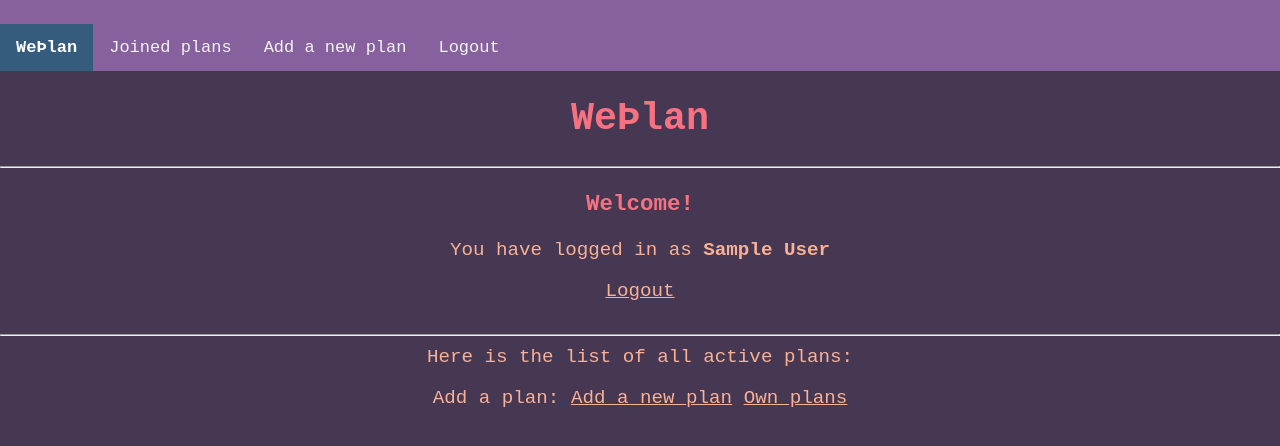
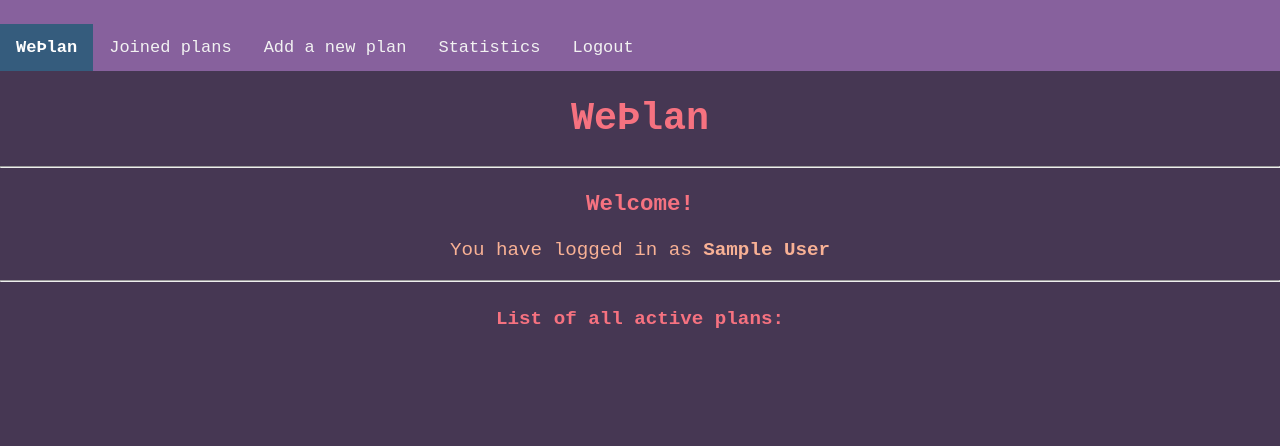
Before and after one commit to lowdodo/tsoha-weplan, a Flask app: template templates/index.html in a window 1280 px wide. Shown: the top 446 px of the page. Run offline with Flask 3, Linux system fonts and the light colour scheme; the template is opened without the code that fills it, so the values that code supplies are empty; the visitor is signed in with stand-in values (Sample User, id 1).

Commit message:
fixed joined plans

```diff
--- a/templates/index.html
+++ b/templates/index.html
@@ -4,9 +4,7 @@
   <meta charset="UTF-8">
   <meta name="viewport" content="width=device-width, initial-scale=1">
   <title>Weplan</title>
-
   <link rel="stylesheet" type="text/css" href="/static/style.css">
-
 </head>
 <body>
 {% if session.name %}
@@ -14,6 +12,7 @@
   <h2><a class="active" href="/">WeÞlan</a></h2>
   <a href="/ownplans/{{session.user_id}}">Joined plans</a>
   <a href="/addplan">Add a new plan</a>
+  <a href="/statistics">Statistics</a>
   <a href="/logout">Logout</a>
 </nav>
 {% endif %}
@@ -23,23 +22,15 @@
   <h3>Welcome!</h3>
   You have logged in as <b>{{ session.name }}</b>
   <p></p>
-  <a href="/logout">Logout</a>
-  <br><br>
   <hr>
-  Here is the list of all active plans:
+ <h4>List of all active plans:</h4>
   <ul>
     {% for plan in plans %}
     <a href="/plan/{{ plan.plan_id }}">{{ plan.name }}</a><br>
     <form action="/ownplans/{{ plan.plan_id }}" method="post">
       <button type="submit" class="submitbutton">Add to own plans</button>
-    </form>
+  </form>
     {% endfor %}
-  </ul>
-  Add a plan:
-  <a href="/addplan">Add a new plan</a>
-
-  <a href="/ownplans/{{ user_plan_id }}">Own plans</a>
-
 {% else %}
   <h3>Frontpage</h3>
   <b>Welcome to weplan! Do you want to log in?</b>
@@ -55,6 +46,5 @@
   <p>New user?<br>
     <a href="/register">Register here</a></p>
 {% endif %}
-
 </body>
 </html>
```
